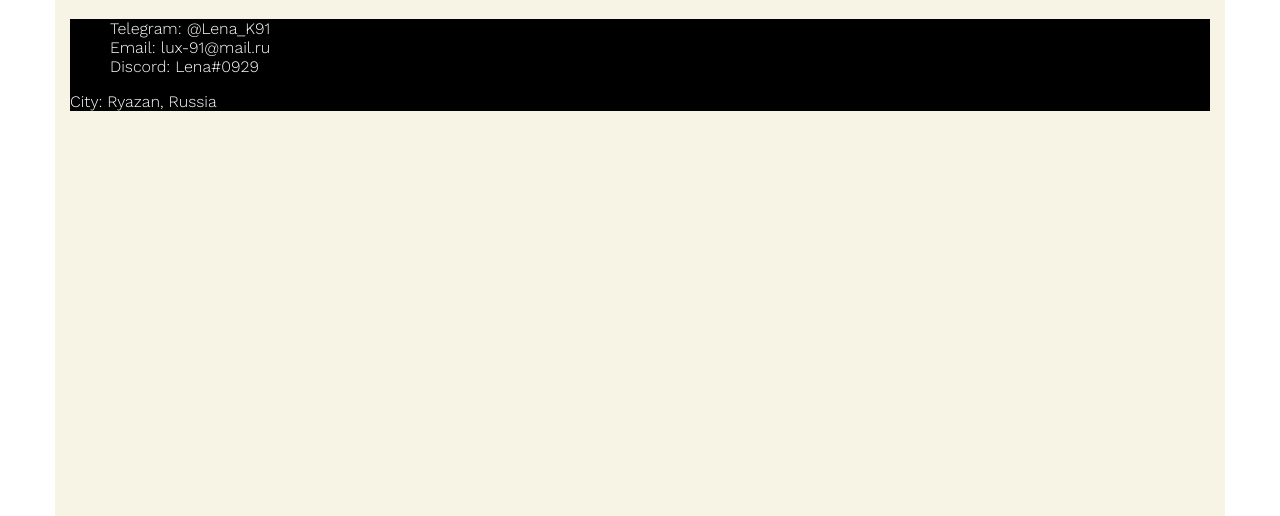
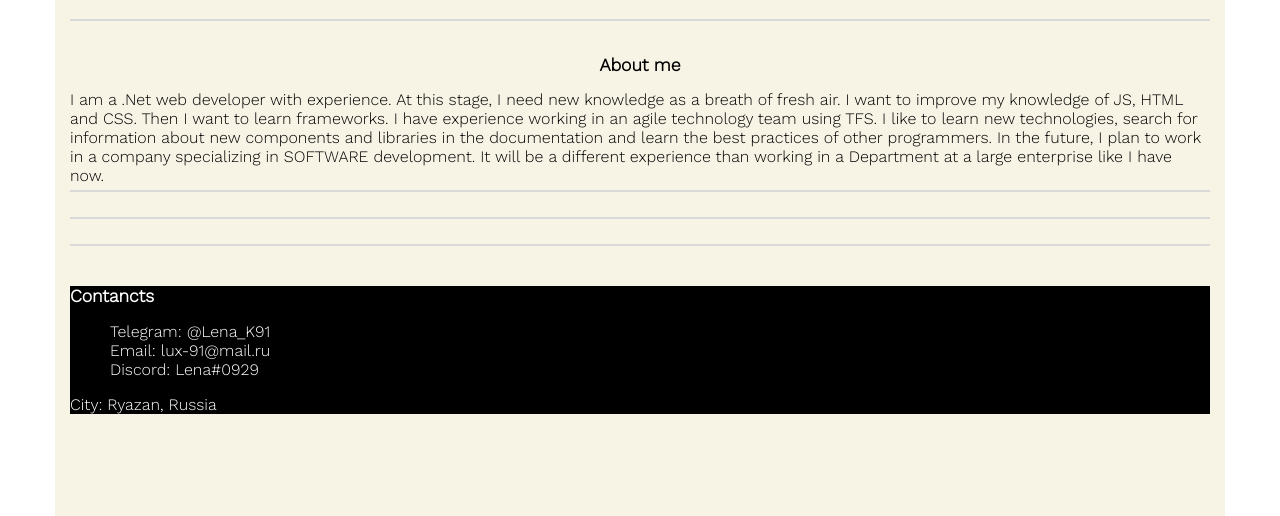
Before and after one commit to kozikova/rsschool-cv, a plain HTML site: page index.html in a window 1280 px wide. Shown: the part 284-800 px from the top of the page. Drawn offline with nearby package versions, Linux system fonts and the light colour scheme.

Commit message:
feat: add about me

```diff
--- a/index.html
+++ b/index.html
@@ -15,8 +15,22 @@
 		<h1 class="center-align">Elena Kozlova</h1>
 	  </header>
 	  <main>
+		<section class="top-bordered">
+			<h2 class="center-align h2-small">About me</h2>
+			I am a .Net web developer with experience. At this stage, I need new knowledge as a breath of fresh air. I want to improve my knowledge of JS, HTML and CSS.
+			Then I want to learn frameworks. I have experience working in an agile technology team using TFS. I like to learn new technologies, search for information
+			about new components and libraries in the documentation and learn the best practices of other programmers. In the future, I plan to work in a company
+			specializing in SOFTWARE development. It will be a different experience than working in a Department at a large enterprise like I have now.
+		</section>
+		<section class="top-bordered">
+		</section>
+		<section class="top-bordered">
+		</section>
+		<section class="top-bordered">
+		</section>
 	  </main>
 	  <footer class="dark-footer">
+		<h2 class="h2-small">Contancts</h2>
 		<ul class="contact-list">
 			<li>Telegram: @Lena_K91</li>
 			<li>Email: lux-91@mail.ru</li>
--- a/style.css
+++ b/style.css
@@ -78,3 +78,14 @@ figure {
 .contact-list {
 	list-style: none;
 }
+
+.top-bordered {
+	border-top: solid 2px rgb(217, 217, 217);
+	padding-top: 20px;
+	padding-bottom: 5px;
+	word-wrap: break-word;
+}
+
+.h2-small {
+	font-size: 1.1em;
+}
```
